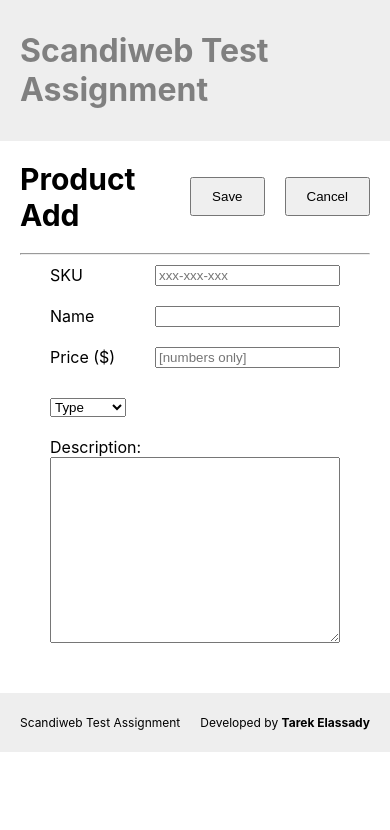
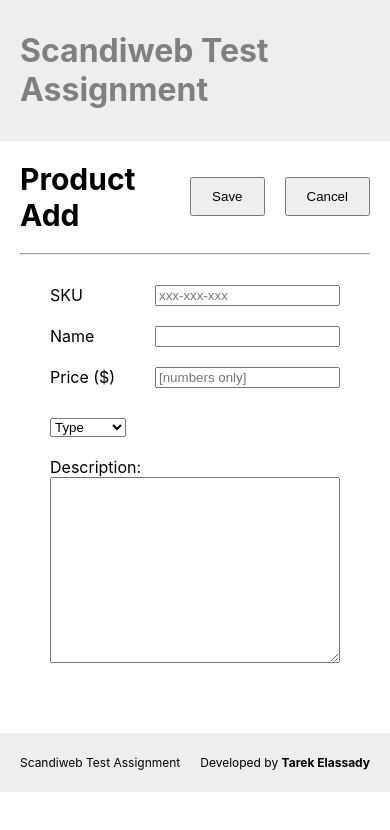
Before and after one commit to tarekelassady/Scandiweb-products-app-frontend, a React (Create React App) app: page /add-product in a window 390 px wide. Shown: the top 830 px of the page. Built offline with nearby package versions, Linux system fonts and the light colour scheme; no server answers.

Commit message:
final to deploy

```diff
--- a/src/pages/add_product.scss
+++ b/src/pages/add_product.scss
@@ -36,7 +36,7 @@ form{
     margin:0px 20px;
     padding:20px;
     @media screen and (max-width: 490px){
-        padding:0px 10px;
+        margin:0px 10px;
     }
     .main-data{
         display:flex;
```
